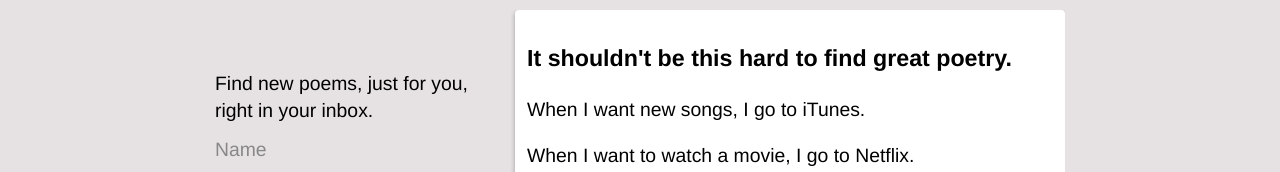
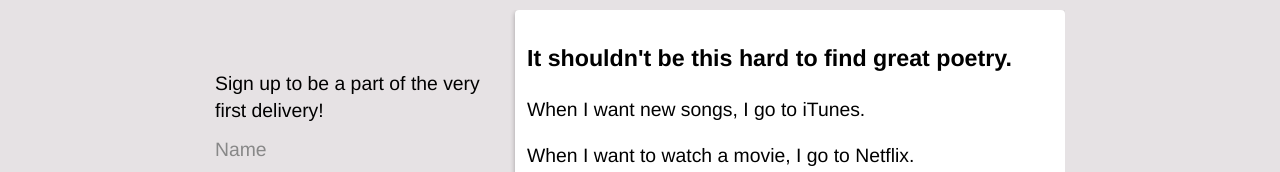
Before and after one commit to thesephist/poetryme, a website: page static/index.html in a window 1280 px wide. Shown: the part 228-400 px from the top of the page. Drawn offline with Linux system fonts and the light colour scheme.

Commit message:
Alter the sign-up call to action to be a little more descriptive

```diff
--- a/static/index.html
+++ b/static/index.html
@@ -69,7 +69,7 @@
 
       <div class="mainArea">
         <div class="subscriptionWrapper">
-          <div class="callToAction">Find new poems, just for you, right in your inbox.</div>
+          <div class="callToAction">Sign up to be a part of the very first delivery!</div>
           <div class="subscriptionForm">
             <label for="#subscription__name">Name</label>
             <input id="subscription__name" type="text" placeholder="Rebecca"/>
```
